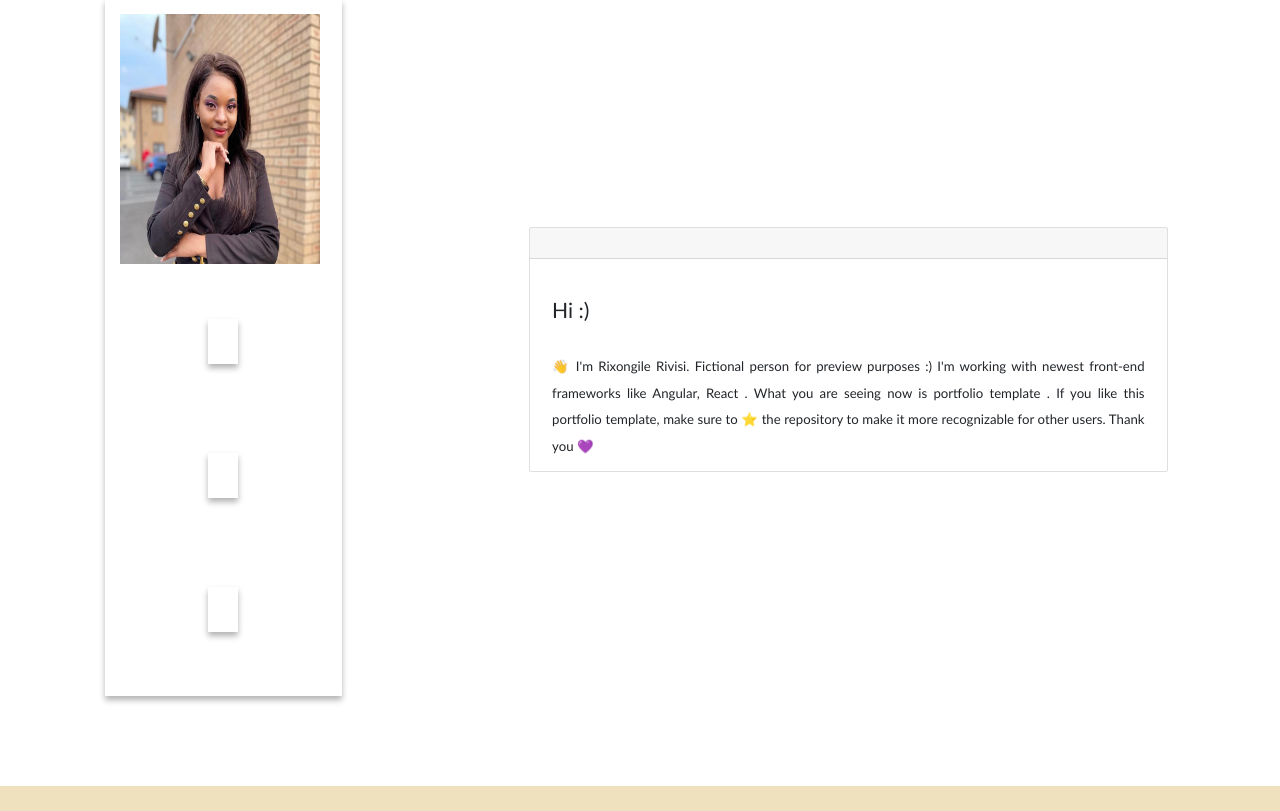
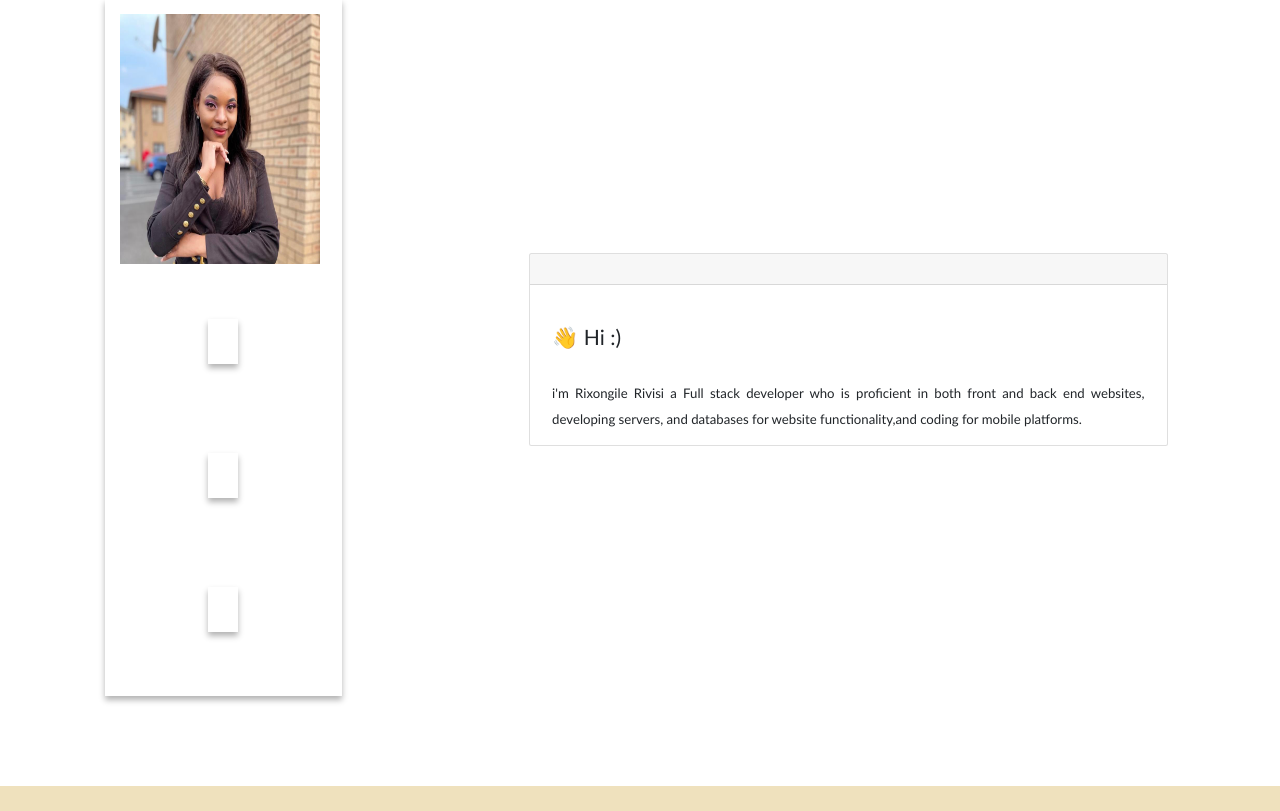
Before and after one commit to shongie/project, a React (Create React App) app: page / in a window 1280 px wide. Shown: the part 973-1784 px from the top of the page. Built offline with nearby package versions, Linux system fonts and the light colour scheme; some icons are missing.

Commit message:
adding cv

```diff
--- a/package.json
+++ b/package.json
@@ -1,6 +1,6 @@
 {
   "name": "react-frontend-dev-portfolio",
-  "homepage": "https://dorota1997.github.io/react-frontend-dev-portfolio/",
+  "homepage": "https://shongie.github.io/react-frontend-dev-portfolio/",
   "version": "0.1.0",
   "private": true,
   "dependencies": {
--- a/public/res_primaryLanguage.json
+++ b/public/res_primaryLanguage.json
@@ -1,7 +1,7 @@
 {
     "basic_info": {
-      "description_header": "Hi",
-      "description": "👋 I'm Rixongile Rivisi. Fictional person for preview purposes :) I'm working with newest front-end frameworks like Angular, React . What you are seeing now is portfolio template . If you like this portfolio template, make sure to ⭐ the repository to make it more recognizable for other users. Thank you 💜",
+      "description_header": "👋 Hi",
+      "description": "i'm Rixongile Rivisi a Full stack developer who is proficient in both front and back end websites, developing servers, and databases for website functionality,and coding for mobile platforms. ",
       "section_name": {
         "about": "About me",
         "projects": "Projects",
@@ -42,7 +42,7 @@
           "https://camo.githubusercontent.com/ceb12d921abbf59de971edc6b83f022c14310055bf82fd007b8cdc95aea48319/68747470733a2f2f692e696d6775722e636f6d2f414b54747952552e706e67",
           "images/portfolio/photography/p2.jpg"
         ],
-        "url": "https://github.com/shongie",
+        "url": "https://github.com/shongie/Todo-Application",
         "technologies": [
           {
             "class": "devicon-react-original",
--- a/src/components/About.js
+++ b/src/components/About.js
@@ -26,11 +26,14 @@ class About extends Component {
             <div className="col-md-4 mb-5 center">
               <div className="polaroid">
                 <span style={{ cursor: "auto" }}>
+                  <a href="src/img/xongie-cv.pdf" >
                   <img
                     height="250px"
                     src={xongipic}
                     alt="Avatar placeholder"
                   />
+                  </a>
+
                   <Icon
                     icon={angularIcon}
                     style={{ fontSize: "400%", margin: "9% 5% 0 5%" }}
```
Also changed, not shown: 1 other file (tests, documents, lock files or other folders).
